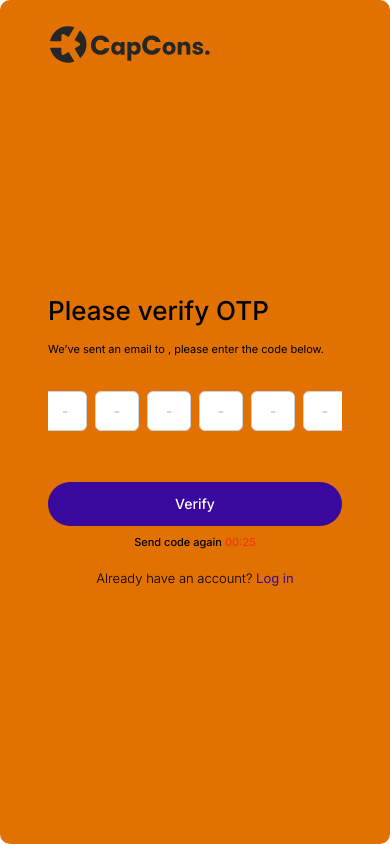
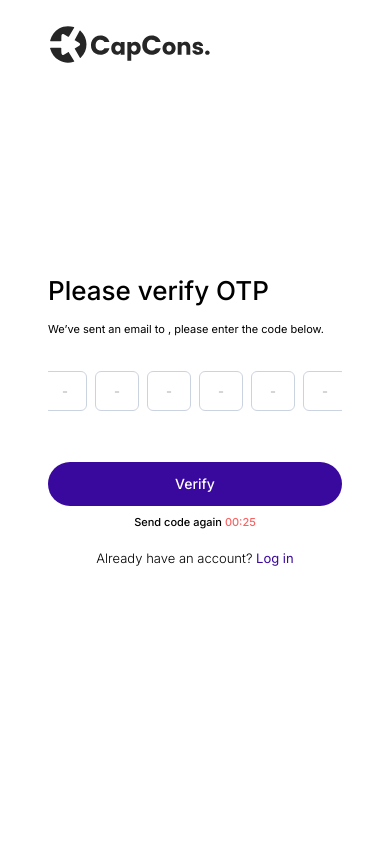
Before and after one commit to dhruv-capcons/capcons-social, a Next.js app: page /forgot-password/verify-otp in a window 390 px wide. Built offline with nearby package versions, Linux system fonts and the light colour scheme; no server answers.

Commit message:
done - mobile screen scroll fix

```diff
--- a/app/(auth)/layout.tsx
+++ b/app/(auth)/layout.tsx
@@ -98,7 +98,7 @@ export default function RootLayout({
   return (
     <html lang="en">
       <body className={`${inter.variable} ${openSans.variable} antialiased`}>
-          <div className="h-screen w-full overflow-hidden">
+          <div className="min-h-svh w-full overflow-hidden">
             <Image
               src="/authbg.png"
               alt="Auth Background"
@@ -126,7 +126,7 @@ export default function RootLayout({
                 </p>
               </div>
 
-              <div className="w-full sm:min-w-110 sm:max-w-110 h-full xmd:max-h-[91.5svh]! bg-amber-600 rounded-lg xmd:flex-1! p-6 px-12 flex flex-col justify-start">
+              <div className="w-full sm:min-w-110 sm:max-w-110 h-full rounded-lg bg-white xmd:flex-1! p-6 px-12 flex flex-col justify-start  min-h-[calc(100svh-100px)]">
                 <div className="shrink-0!">
                   <Link href="/sign-up">
                     <Image
@@ -134,7 +134,7 @@ export default function RootLayout({
                       alt="Capcons logo"
                       width={200}
                       height={52}
-                      className="h-10 w-auto"
+                      className="h-10 w-auto mb-15 xmd:mb-0"
                       unoptimized
                     />
                   </Link>
```
